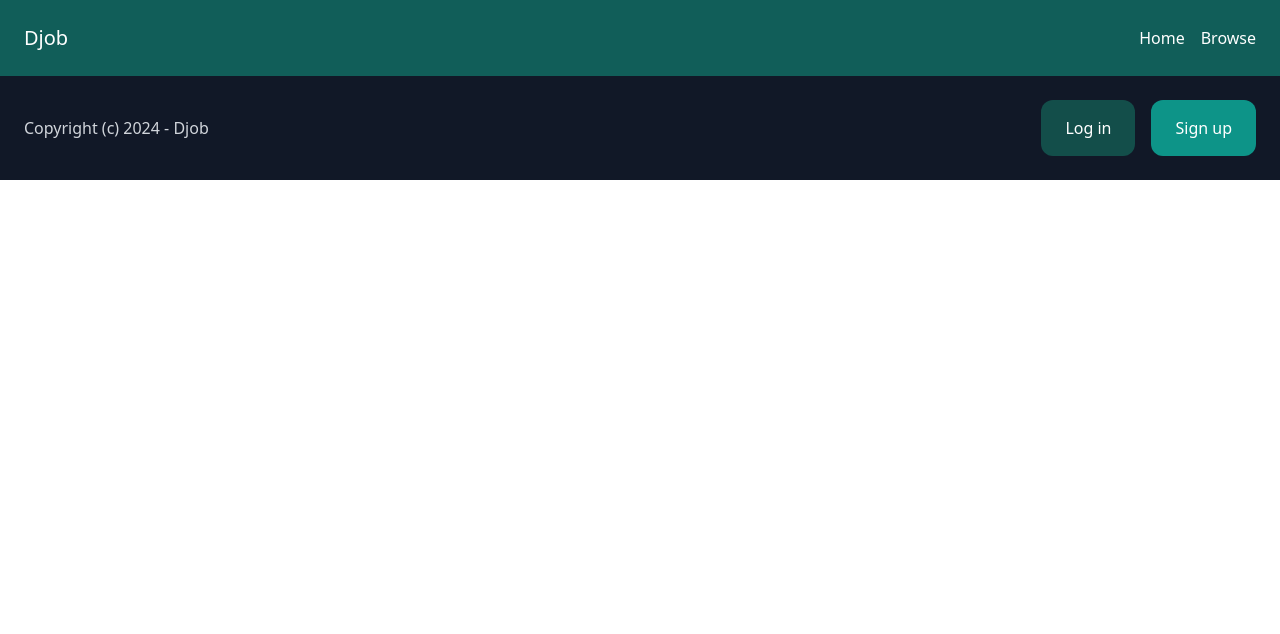
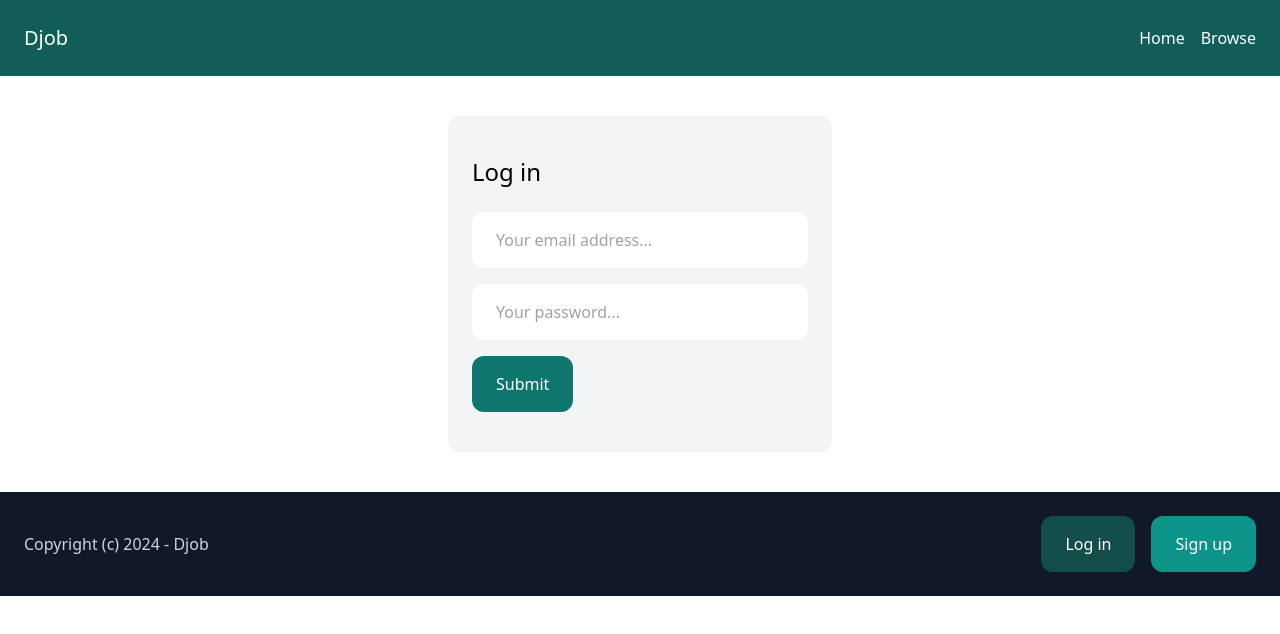
Before and after one commit to kodaishiotsuki/djob, a Nuxt app in the folder djob_frontend/: page /login in a window 1280 px wide. Shown: the top 634 px of the page. Built offline with nearby package versions, Linux system fonts and the light colour scheme.

Commit message:
fix:create static login/signuppage

```diff
--- /dev/null
+++ b/djob_frontend/pages/login.vue
@@ -0,0 +1,26 @@
+<script setup></script>
+
+<template>
+  <div class="py-10 px-6">
+    <div class="max-w-sm mx-auto py-10 px-6 bg-gray-100 rounded-xl">
+      <h1 class="mb-6 text-2xl">Log in</h1>
+
+      <form>
+        <input
+          type="email"
+          placeholder="Your email address..."
+          class="w-full mb-4 py-4 px-6 rounded-xl"
+        />
+        <input
+          type="password"
+          placeholder="Your password..."
+          class="w-full mb-4 py-4 px-6 rounded-xl"
+        />
+
+        <button class="py-4 px-6 bg-teal-700 text-white rounded-xl">
+          Submit
+        </button>
+      </form>
+    </div>
+  </div>
+</template>
--- /dev/null
+++ b/djob_frontend/pages/signup.vue
@@ -0,0 +1,26 @@
+<script setup></script>
+
+<template>
+  <div class="py-10 px-6">
+    <div class="max-w-sm mx-auto py-10 px-6 bg-gray-100 rounded-xl">
+      <h1 class="mb-6 text-2xl">Sign Up</h1>
+
+      <form>
+        <input
+          type="email"
+          placeholder="Your email address..."
+          class="w-full mb-4 py-4 px-6 rounded-xl"
+        />
+        <input
+          type="password"
+          placeholder="Your password..."
+          class="w-full mb-4 py-4 px-6 rounded-xl"
+        />
+
+        <button class="py-4 px-6 bg-teal-700 text-white rounded-xl">
+          Submit
+        </button>
+      </form>
+    </div>
+  </div>
+</template>
```
